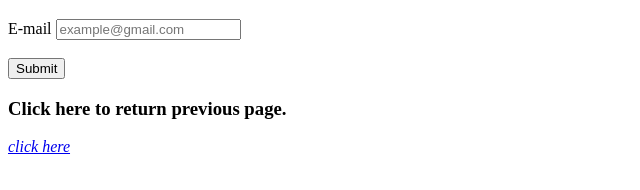
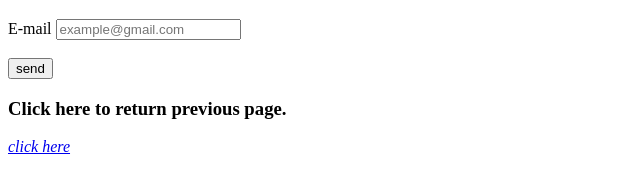
Before and after one commit to vikasreddy369/portfolio-website, a plain HTML site: page contact_htm.html in a window 1280 px wide. Shown: the part 586-776 px from the top of the page, 0-640 px from the left. Drawn offline with Linux system fonts and the light colour scheme.

Commit message:
Update contact_htm.html
cleared contact form bug

```diff
--- a/contact_htm.html
+++ b/contact_htm.html
@@ -48,8 +48,7 @@
                <input type="email" name="My Email" placeholder="example@gmail.com">
               <br>
               <br>
-               <input type="submit"
-
+               <input type="submit" name="submit" value="send">
     </form>
     <h3>Click here to return previous page.</h3>
     <em><a href="index.html">click here</a></em>
```
